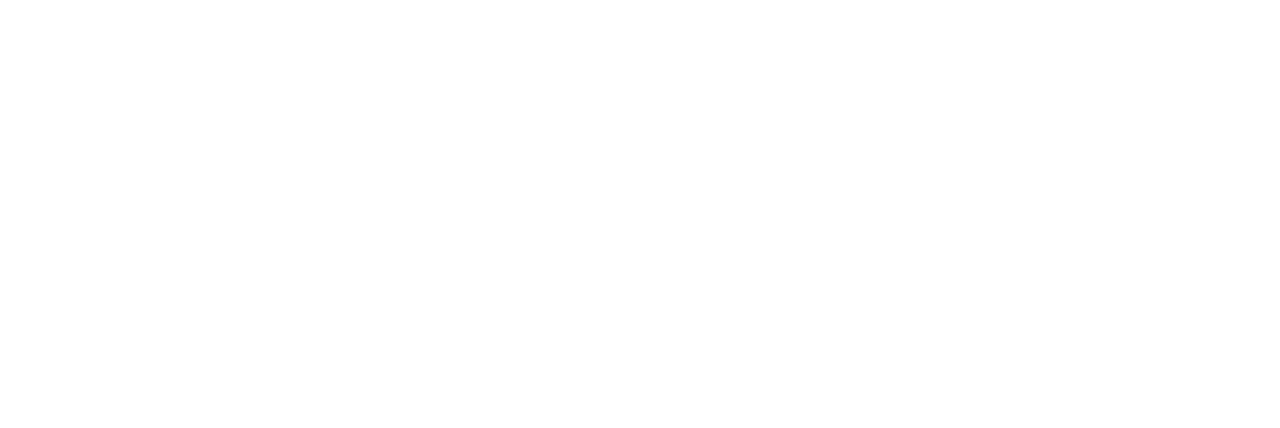
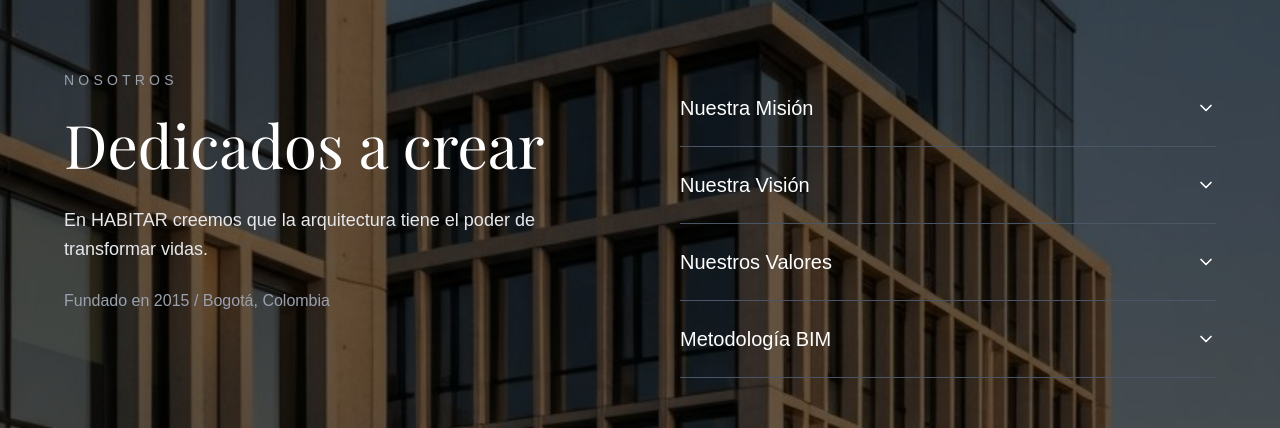
Before and after one commit to lauraHerSan01/NEXT-front, a Next.js app: page / in a window 1280 px wide. Shown: the part 3564-3992 px from the top of the page. Before the commit the page ends 3414 px from the top, so only its background shows below. Built offline with nearby package versions, Linux system fonts and the light colour scheme; a web font is replaced by a local one.

Commit message:
0.1.5.1
creacion de modulo Nosotros

```diff
--- a/package.json
+++ b/package.json
@@ -9,6 +9,7 @@
     "lint": "eslint"
   },
   "dependencies": {
+    "lucide-react": "^0.575.0",
     "next": "16.1.6",
     "react": "19.2.3",
     "react-dom": "19.2.3"
--- a/src/app/page.tsx
+++ b/src/app/page.tsx
@@ -3,6 +3,7 @@
 import Servicios from "@/components/Servicios";
 import Proyectos from "@/components/Proyectos";
 import Equipo from "@/components/Equipo";
+import Nosotros from "@/components/Nosotros";
 
 
 export default function Home() {
@@ -13,6 +14,7 @@
       <Servicios />
       <Proyectos />
       <Equipo />
+      <Nosotros />
     </main>
   );
 }
--- /dev/null
+++ b/src/components/Nosotros.tsx
@@ -0,0 +1,113 @@
+"use client";
+import { useState } from "react";
+import { ChevronDown } from "lucide-react";
+
+type SectionId = "mision" | "vision" | "valores" | "bim";
+
+interface ItemProps {
+  title: string;
+  content: string;
+  id: SectionId;
+}
+
+export default function Nosotros() {
+  const [active, setActive] = useState<SectionId | null>(null);
+
+  const toggle = (section: SectionId) => {
+    setActive(active === section ? null : section);
+  };
+
+  const Item = ({ title, content, id }: ItemProps) => (
+    <div className="border-b border-gray-600 py-6">
+
+      <button
+        onClick={() => toggle(id)}
+        className="w-full flex justify-between items-center text-left"
+      >
+        <span className="text-xl font-medium">{title}</span>
+
+        <ChevronDown
+          className={`transition-transform duration-300 ${
+            active === id ? "rotate-180" : ""
+          }`}
+          size={20}
+        />
+      </button>
+
+      <div
+        className={`grid transition-all duration-500 ease-in-out ${
+          active === id
+            ? "grid-rows-[1fr] opacity-100 mt-4"
+            : "grid-rows-[0fr] opacity-0"
+        }`}
+      >
+        <div className="overflow-hidden text-gray-300 leading-relaxed">
+          {content}
+        </div>
+      </div>
+    </div>
+  );
+
+  return (
+    <section className="relative py-55 px-6 md:px-16 text-white overflow-hidden">
+
+        {/* Imagen de fondo */}
+        <div
+            className="absolute inset-0 bg-cover bg-center bg-fixed"
+            style={{ backgroundImage: "url('/NosotrosFondo.png')" }}
+         >
+        </div>
+
+        {/* Contenido */}
+        <div className="relative max-w-7xl mx-auto grid md:grid-cols-2 gap-20">
+
+        {/* Columna izquierda */}
+        <div>
+            <p className="text-gray-400 text-sm tracking-[0.3em] mb-6">
+            NOSOTROS
+            </p>
+
+            <h2 className="text-5xl md:text-6xl font-serif mb-8">
+            Dedicados a crear
+            </h2>
+
+            <p className="text-gray-200 text-lg leading-relaxed mb-6">
+            En HABITAR creemos que la arquitectura tiene el poder de transformar vidas.
+            </p>
+
+            <p className="text-gray-400">
+            Fundado en 2015 / Bogotá, Colombia
+            </p>
+        </div>
+
+        {/* Acordeón */}
+        <div>
+            <Item
+            id="mision"
+            title="Nuestra Misión"
+            content="Redefinir el acto de habitar a través de un diseño arquitectónico consciente que equilibre la estética, la alta calidad técnica y el impacto social. Nos dedicamos a transformar espacios para clientes privados y colectivos, priorizando siempre la experiencia humana y la conexión genuina entre el usuario y su entorno."
+            />
+
+            <Item
+            id="vision"
+            title="Nuestra Visión"
+            content="Ser la firma de arquitectura referente en Colombia por transformar la cultura del diseño, logrando que el acto de habitar sea entendido como un equilibrio perfecto entre la belleza estética, la dignidad humana y el bienestar colectivo."
+            />
+
+            <Item
+            id="valores"
+            title="Nuestros Valores"
+            content="Compromiso, excelencia, ética profesional, trabajo colaborativo y enfoque en el detalle."
+            />
+
+            <Item
+            id="bim"
+            title="Metodología BIM"
+            content="Implementamos metodología BIM para optimizar procesos, mejorar la coordinación interdisciplinaria y garantizar eficiencia en cada proyecto."
+            />
+        </div>
+
+        </div>
+    </section>
+    );
+}
```
Also changed, not shown: public/NosotrosFondo.png (added), 1 other file (tests, documents, lock files or other folders).
